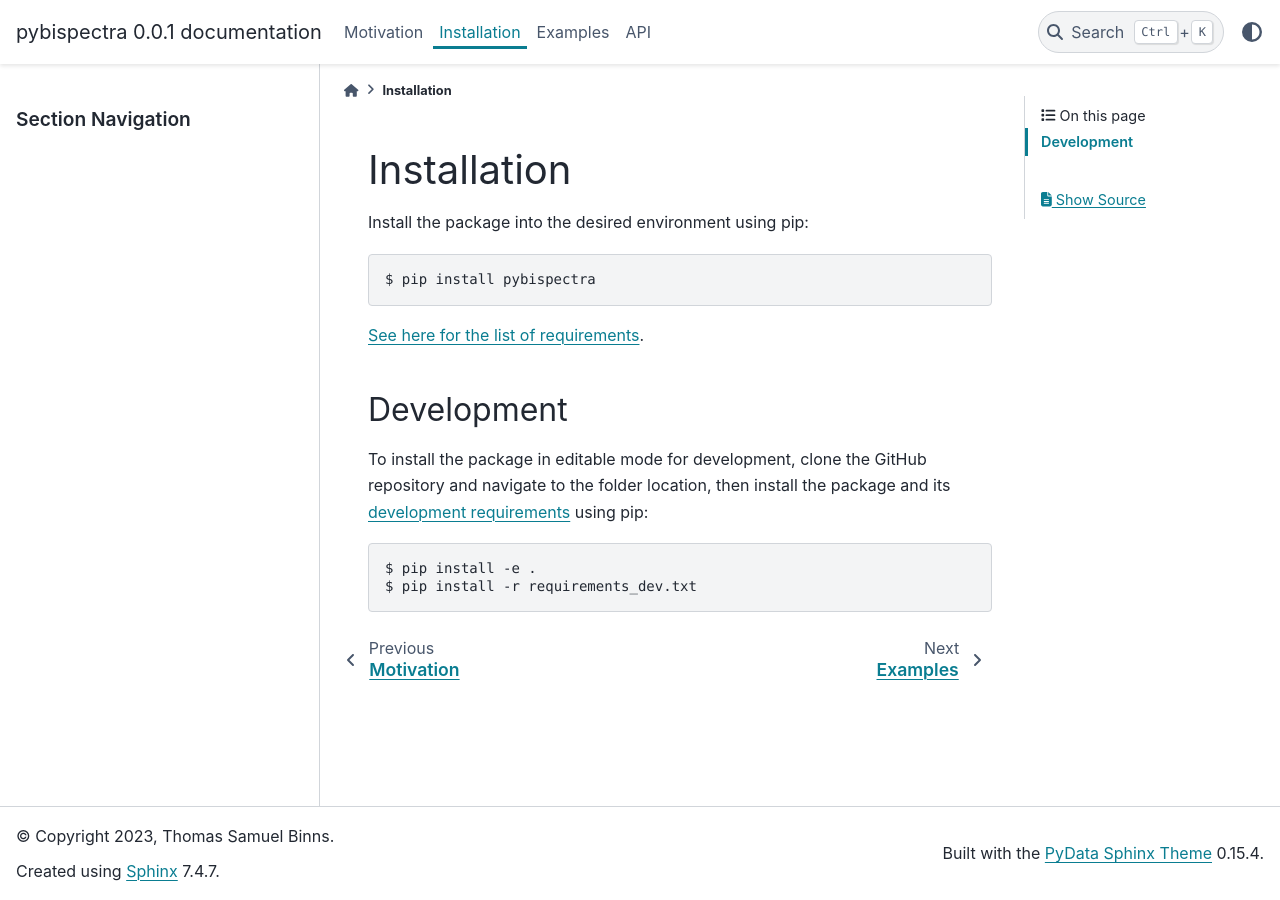
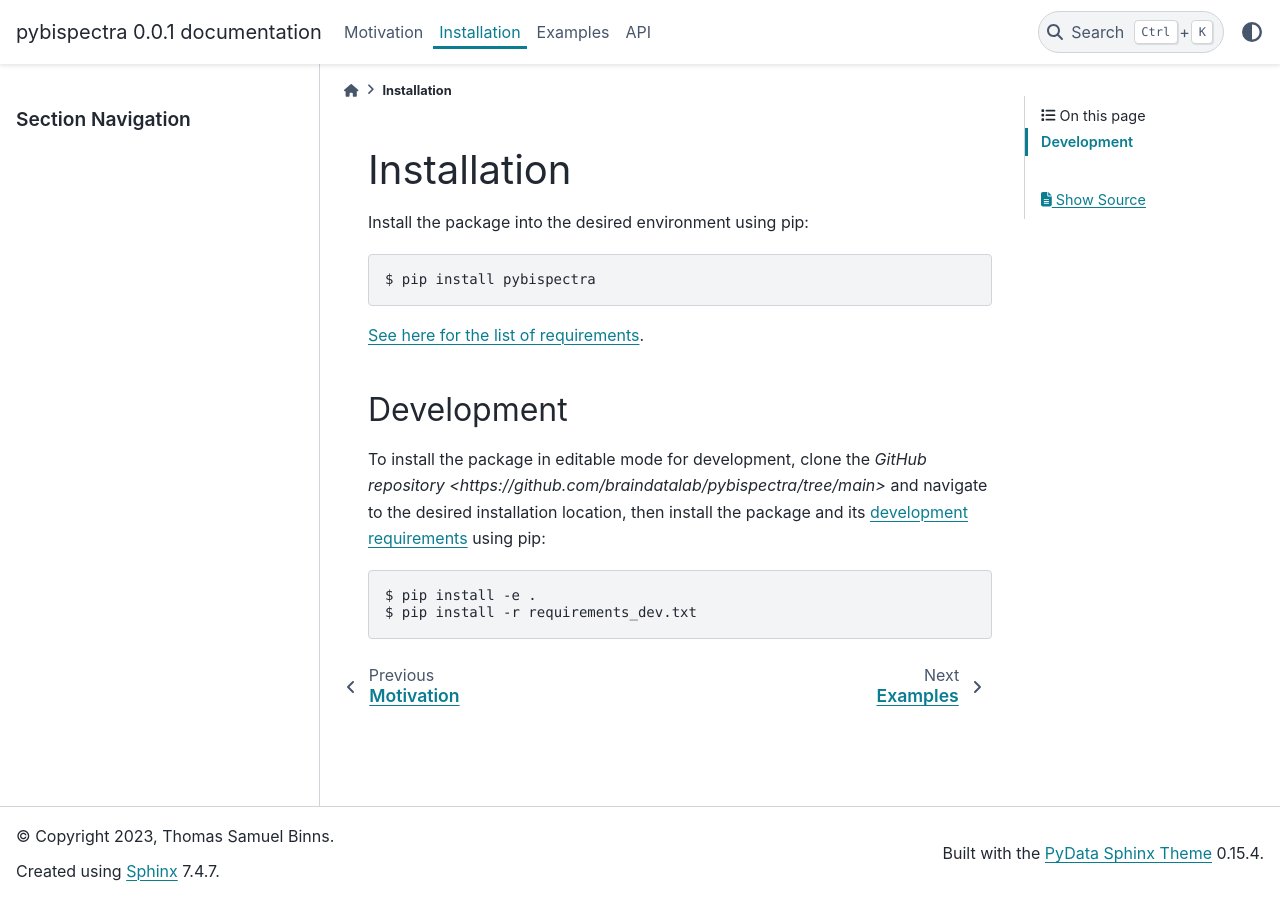
Before and after one commit to braindatalab/PyBispectra, a Sphinx documentation site: the page built from docs/source/installation.rst, in a window 1280 px wide. Built offline with Sphinx 7.4.7 and the PyData theme 0.15.4, drawn with Linux system fonts in a browser that asks for light colours.

Commit message:
update docs

```diff
--- a/docs/source/index.rst
+++ b/docs/source/index.rst
@@ -24,8 +24,8 @@
 results are also provided.
 
 Parallel processing and `Numba <https://numba.pydata.org/>`_ optimisation are
-implemented to reduce computation times. There is a minor reliance on
-`MNE <https://mne.tools/stable/index.html>`_.
+implemented to reduce computation times. There is a minor reliance on the
+`MNE <https://mne.tools/stable/index.html>`_ signal procressing toolbox.
 
 .. toctree::
    :maxdepth: 3
--- a/docs/source/installation.rst
+++ b/docs/source/installation.rst
@@ -12,9 +12,10 @@
 Development
 -----------
 
-To install the package in editable mode for development, clone the GitHub
-repository and navigate to the folder location, then install the package and
-its `development requirements <../../../requirements_dev.txt>`_ using pip:
+To install the package in editable mode for development, clone the `GitHub
+repository <https://github.com/braindatalab/pybispectra/tree/main>` and
+navigate to the desired installation location, then install the package and its
+`development requirements <../../../requirements_dev.txt>`_ using pip:
 
 .. code-block:: console
 
```
Also changed, not shown: 1 other file.
